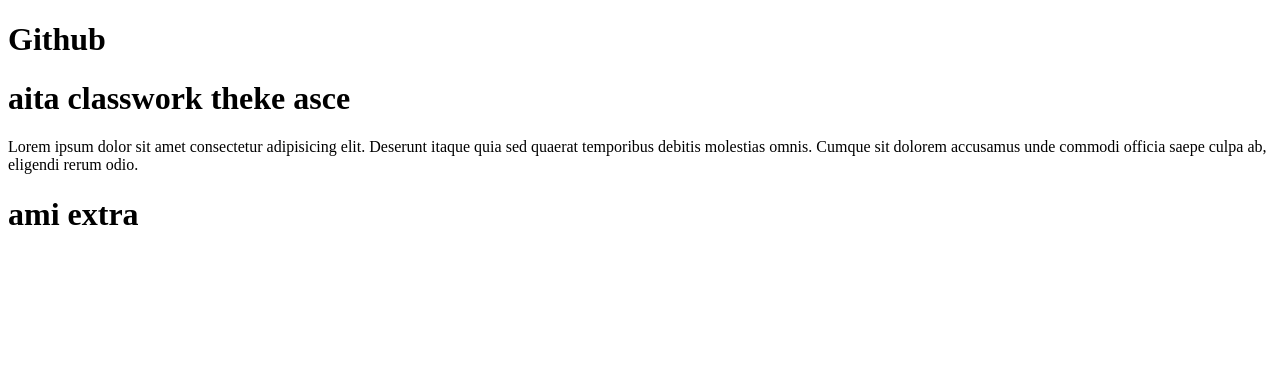
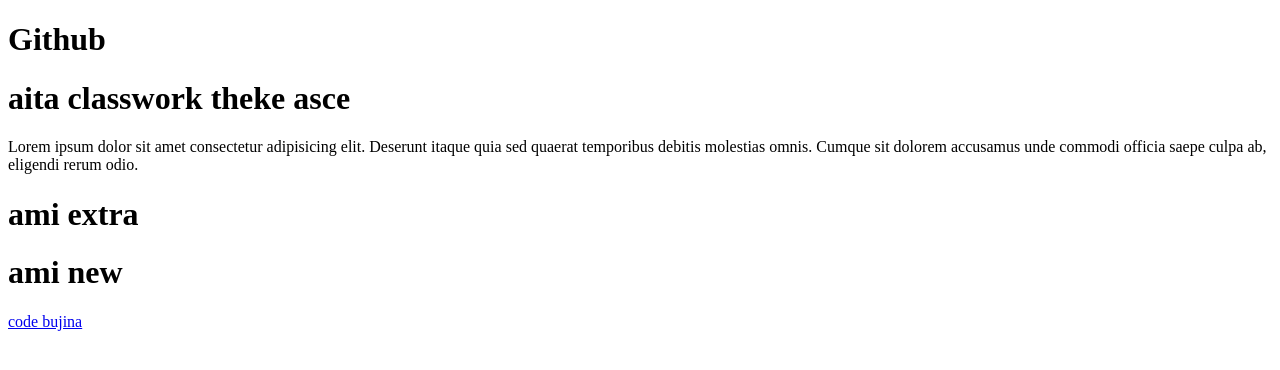
Before and after one commit to mern2306/test, a plain HTML site: page index.html in a window 1280 px wide. Drawn offline with Linux system fonts and the light colour scheme.

Commit message:
last commit

```diff
--- a/index.html
+++ b/index.html
@@ -10,5 +10,7 @@
     <h1>aita classwork theke asce</h1>
     <p>Lorem ipsum dolor sit amet consectetur adipisicing elit. Deserunt itaque quia sed quaerat temporibus debitis molestias omnis. Cumque sit dolorem accusamus unde commodi officia saepe culpa ab, eligendi rerum odio.</p>
     <h1>ami extra</h1>
+    <h1>ami new</h1>
+    <a href="#">code bujina</a>
 </body>
 </html>
```
